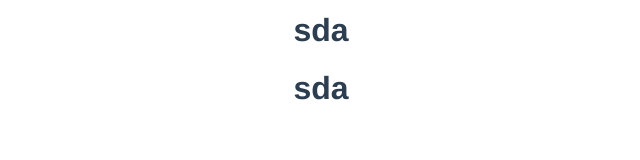
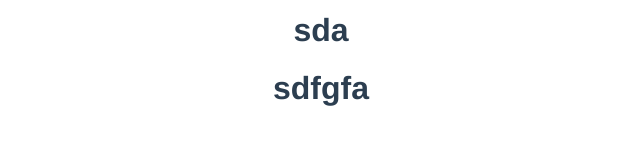
Before and after one commit to ziyingjie/test123, a Vue app: page /about in a window 1280 px wide. Shown: the part 533-693 px from the top of the page, without its empty margins (319-959 px from the left). Built offline with nearby package versions, Linux system fonts and the light colour scheme.

Commit message:
✨新增(Vue):

```diff
--- a/src/App.vue
+++ b/src/App.vue
@@ -12,7 +12,7 @@
       <h1>5555</h1>
       <h1>5555</h1>
       <h1>sda</h1>
-      <h1>sda</h1>
+      <h1>sdfgfa</h1>
     </div>
     <router-view />
   </div>
```
